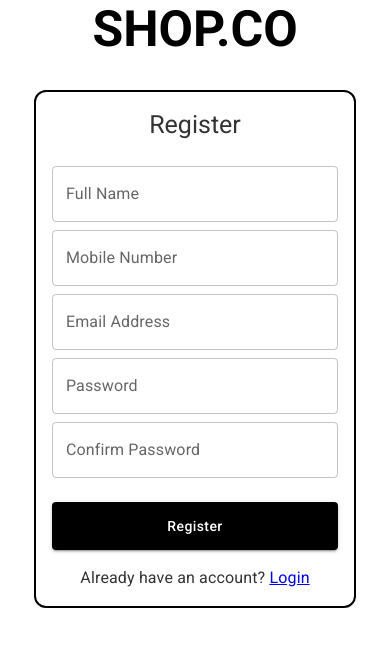
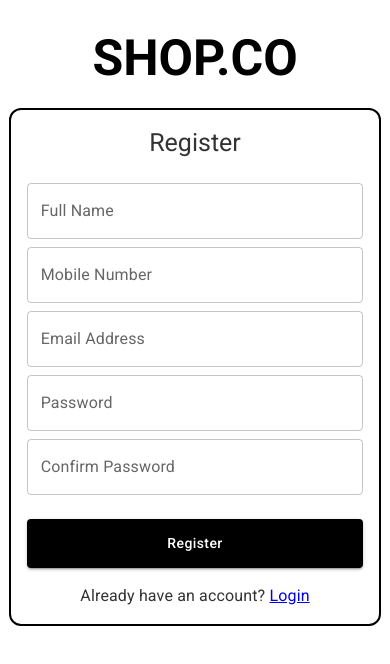
Before and after one commit to kirtaniihglobal/E-commerce, a React (Vite) app in the folder frontend/: page /register in a window 390 px wide. Shown: the top 664 px of the page. Built offline with nearby package versions, Linux system fonts and the light colour scheme; no server answers; some icons are missing.

Commit message:
complete login and register page responsive

```diff
--- a/frontend/src/pages/login.jsx
+++ b/frontend/src/pages/login.jsx
@@ -1,11 +1,10 @@
-import React, { useState } from "react";
+import { useState } from "react";
 import { Link, useNavigate } from "react-router-dom";
 
 import {
   Box,
   Button,
   Container,
-  CssBaseline,
   Grid,
   TextField,
   Typography,
@@ -57,23 +56,19 @@ export default function LoginPage() {
           navigate("/");
         }
       } catch (error) {
-        console.log(error)
+        console.log(error);
       }
     },
   });
   return (
     <>
-      <Container
-        component="main"
-        maxWidth={isMobile ? "sm" : isTab ? "md" : "xl"}
-      >
-        <CssBaseline />
-
-        <Grid
-          container
-          spacing={0}
+      <Container maxWidth={false} disableGutters>
+        <Box
           sx={{
             width: "100%",
+            display: "flex",
+            flexDirection: "column",
+            gap: 10,
           }}
         >
           <Box
@@ -90,7 +85,6 @@ export default function LoginPage() {
           <Box
             sx={{
               width: "100%",
-              height: isMobile ? "400px" : "600px",
               display: "flex",
               justifyContent: "center",
               alignItems: "center",
@@ -98,12 +92,20 @@ export default function LoginPage() {
           >
             <Box
               sx={{
-                width: isMobile ? "80%" : isTab ? "50%" : "30%",
+                width: "100%",
+                display: "flex",
+                justifyContent: "center",
               }}
             >
               <Box
                 sx={{
-                  width: "100%",
+                  width: {
+                    xs: "90%",
+                    sm: "60%",
+                    md: "50%",
+                    lg: "40%",
+                    xl: "30%",
+                  },
                   border: "2px solid black",
                   borderRadius: 3,
                   p: isMobile ? 2 : isTab ? 2 : 4,
@@ -226,7 +228,7 @@ export default function LoginPage() {
               </Box>
             </Box>
           </Box>
-        </Grid>
+        </Box>
       </Container>
     </>
   );
--- a/frontend/src/pages/register.jsx
+++ b/frontend/src/pages/register.jsx
@@ -4,7 +4,6 @@ import {
   Box,
   Button,
   Container,
-  CssBaseline,
   Grid,
   TextField,
   Typography,
@@ -93,15 +92,9 @@ export default function RegisterPage() {
 
   return (
     <>
-      <Container
-        component="main"
-        maxWidth={isMobile ? "sm" : isTab ? "md" : "xl"}
-      >
-        <CssBaseline />
+      <Container maxWidth={false} disableGutters>
 
-        <Grid
-          container
-          spacing={4}
+        <Box
           sx={{
             width: "100%",
           }}
@@ -109,6 +102,7 @@ export default function RegisterPage() {
           <Box
             sx={{
               width: "100%",
+              height: "100px",
               display: "flex",
               justifyContent: "center",
               alignItems: "center",
@@ -124,14 +118,21 @@ export default function RegisterPage() {
             }}
           >
             <Box
-              xs={12}
               sx={{
-                width: isMobile ? "90%" : isTab ? "60%" : "35%",
+                width: "100%",
+                display: "flex",
+                justifyContent: "center",
               }}
             >
               <Box
                 sx={{
-                  width: "100%",
+                  width: {
+                    xs: "90%",
+                    sm: "60%",
+                    md: "50%",
+                    lg: "40%",
+                    xl: "30%",
+                  },
                   border: "2px solid black",
                   borderRadius: 3,
                   p: isMobile ? 2 : isTab ? 2 : 4,
@@ -314,7 +315,7 @@ export default function RegisterPage() {
               </Box>
             </Box>
           </Box>
-        </Grid>
+        </Box>
       </Container>
     </>
   );
```
